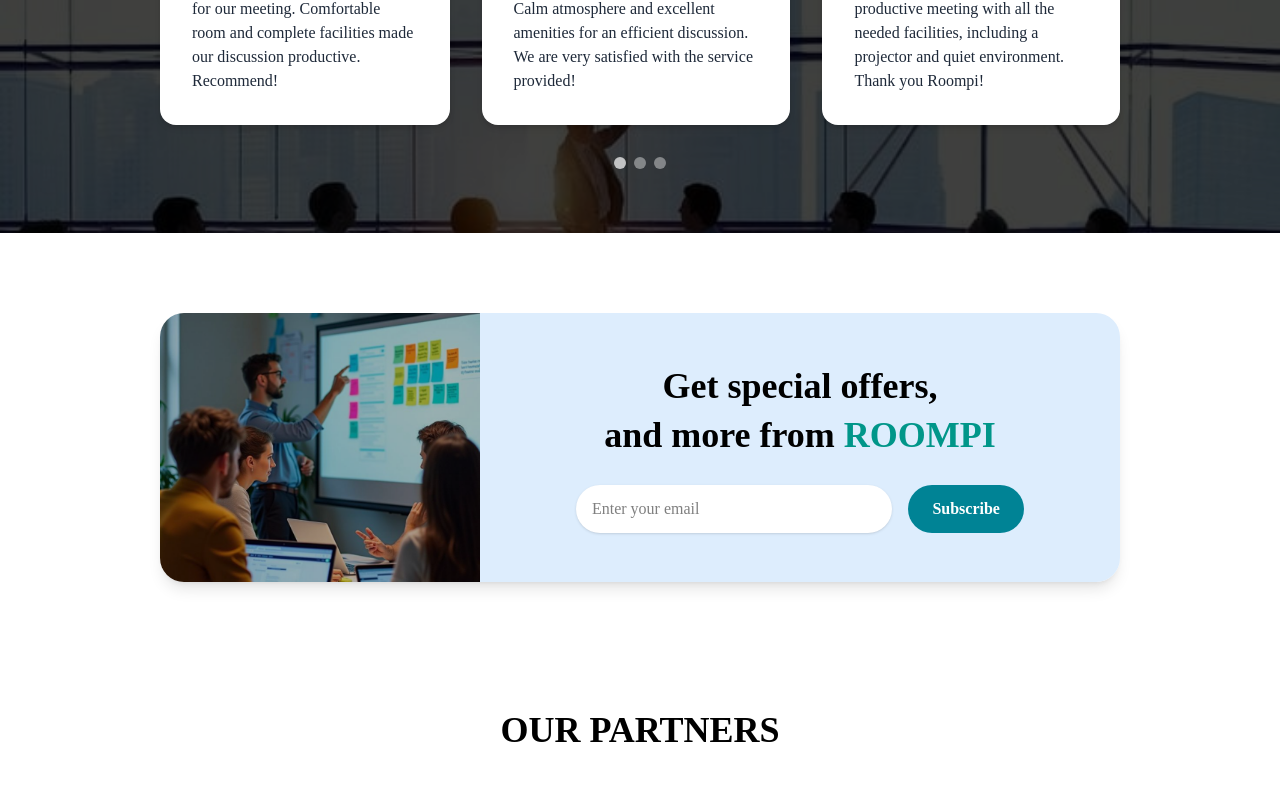
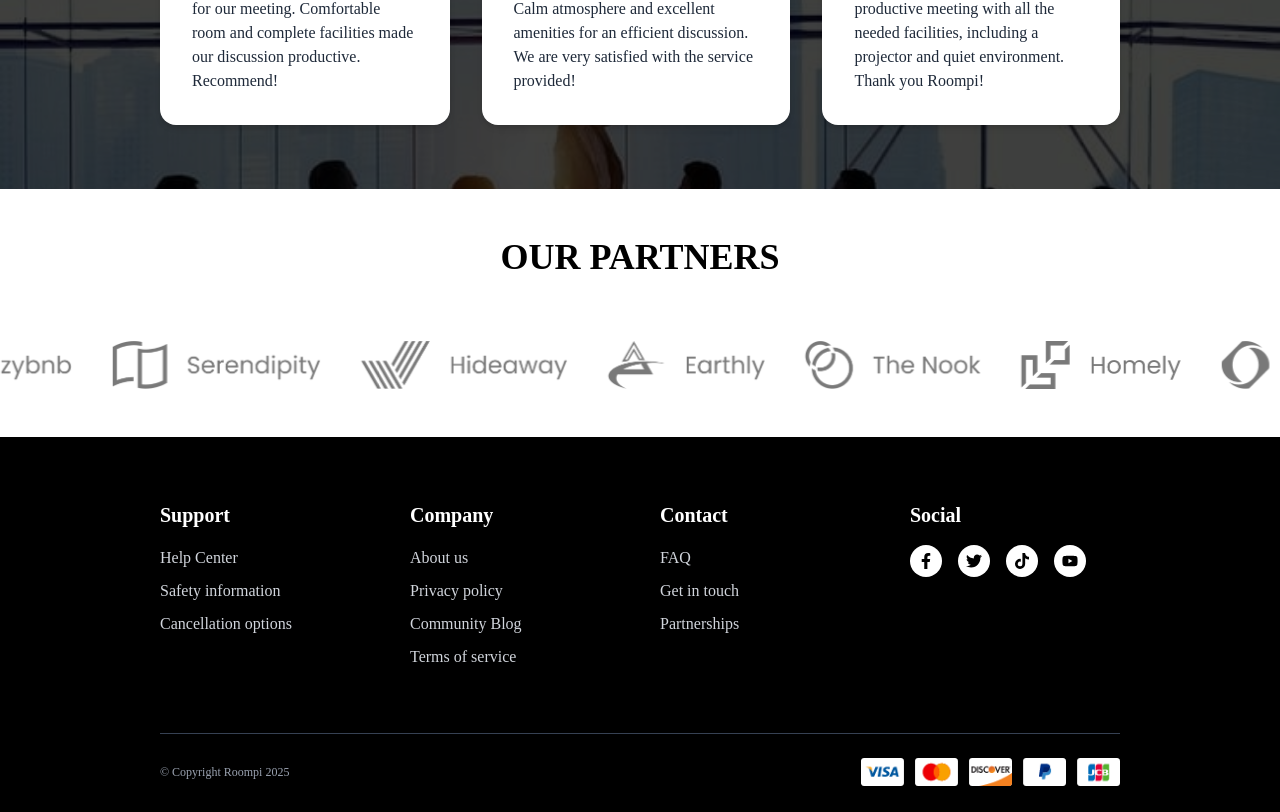
Before and after one commit to bachrul25/peminjaman-ruangan-online, a React (Vite) app in the folder fe-roompi/: page / in a window 1280 px wide. Shown: the part 2653-3465 px from the top of the page. Built offline with nearby package versions, Linux system fonts and the light colour scheme; no server answers; a web font is replaced by a local one.

Commit message:
Remove newsletter component from Home page and comment out pagination in Testimonials section

```diff
--- a/fe-roompi/src/components/Testimonials/index.jsx
+++ b/fe-roompi/src/components/Testimonials/index.jsx
@@ -45,11 +45,11 @@
           ))}
         </div>
         {/* Optional dots for pagination */}
-        <div className="flex justify-center mt-8 gap-2">
+        {/* <div className="flex justify-center mt-8 gap-2">
           <span className="w-3 h-3 bg-white rounded-full opacity-70"></span>
           <span className="w-3 h-3 bg-white rounded-full opacity-40"></span>
           <span className="w-3 h-3 bg-white rounded-full opacity-40"></span>
-        </div>
+        </div> */}
       </div>
     </section>
   );
--- a/fe-roompi/src/pages/Home/index.jsx
+++ b/fe-roompi/src/pages/Home/index.jsx
@@ -26,8 +26,6 @@
 
         <Testimonials />
 
-        <Newsletter />
-
         <Partner />
 
         <Footer />
```
